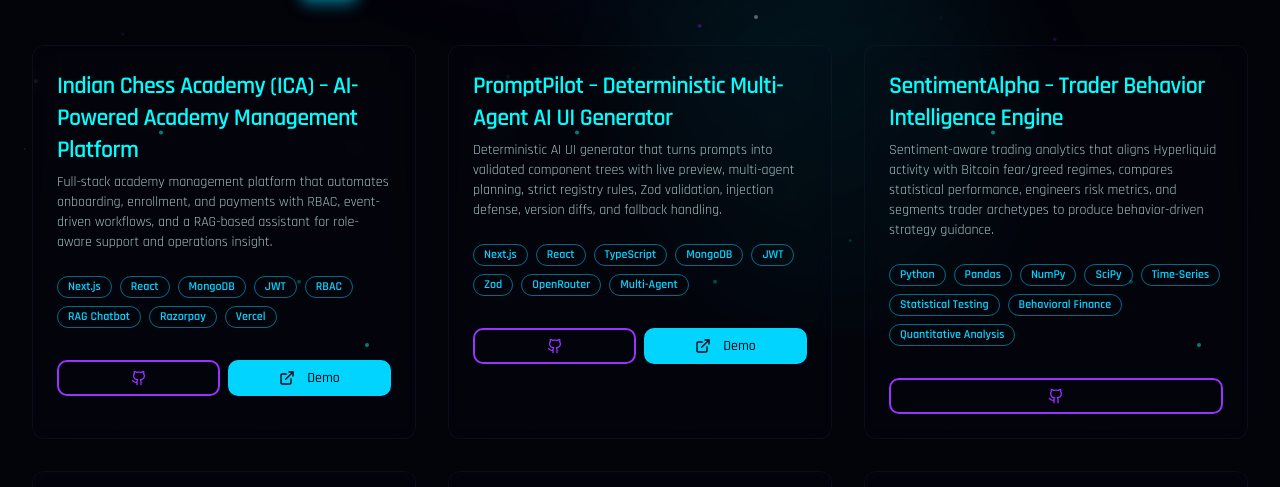
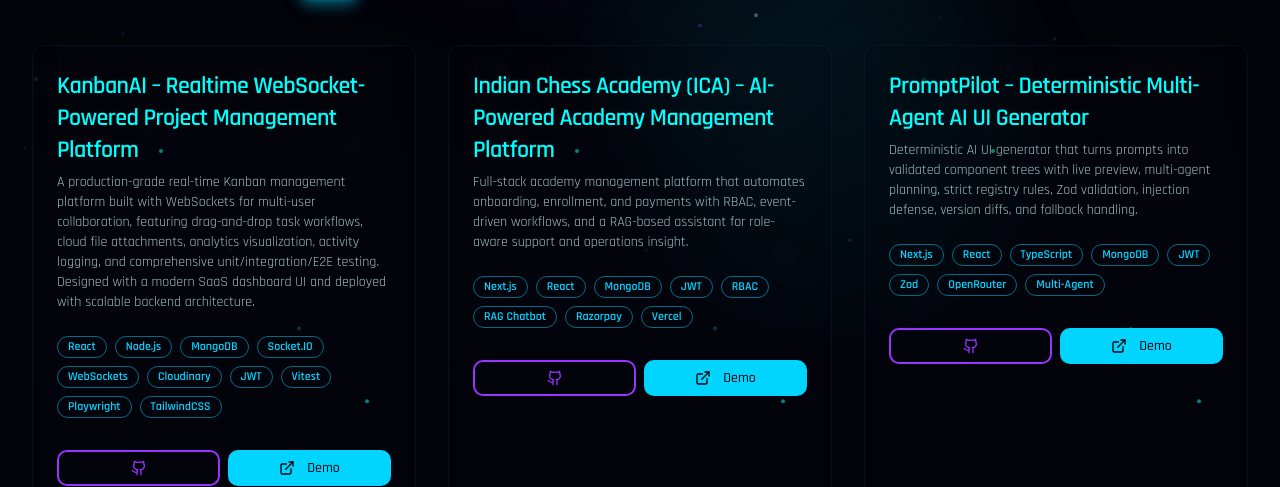
Before and after one commit to Jayasurya09s/My-Portifolio, a React (Vite) app: page /projects in a window 1280 px wide. Shown: the part 465-952 px from the top of the page. Built offline with nearby package versions, Linux system fonts and the light colour scheme; the HTML template or start-up script is replaced by a standard one.

Commit message:
added kanban project

```diff
--- a/src/data/projects.ts
+++ b/src/data/projects.ts
@@ -1,4 +1,26 @@
 export const projectsData = [
+  {
+  title: 'KanbanAI – Realtime WebSocket-Powered Project Management Platform',
+  description:
+    'A production-grade real-time Kanban management platform built with WebSockets for multi-user collaboration, featuring drag-and-drop task workflows, cloud file attachments, analytics visualization, activity logging, and comprehensive unit/integration/E2E testing. Designed with a modern SaaS dashboard UI and deployed with scalable backend architecture.',
+  tags: [
+    'React',
+    'Node.js',
+    'MongoDB',
+    'Socket.IO',
+    'WebSockets',
+    'Cloudinary',
+    'JWT',
+    'Vitest',
+    'Playwright',
+    'TailwindCSS'
+  ],
+  category: ['Full Stack Development', 'Realtime Systems', 'Testing'],
+  github: 'https://github.com/Jayasurya09s/websocket-kanban-vitest-playwright-2026',
+  demo: 'https://kanbanflow-xi.vercel.app/',
+  caseStudy: '#',
+  gradient: 'from-indigo-600 to-pink-600',
+},
   {
   title: 'Indian Chess Academy (ICA) – AI-Powered Academy Management Platform',
   description:
```
